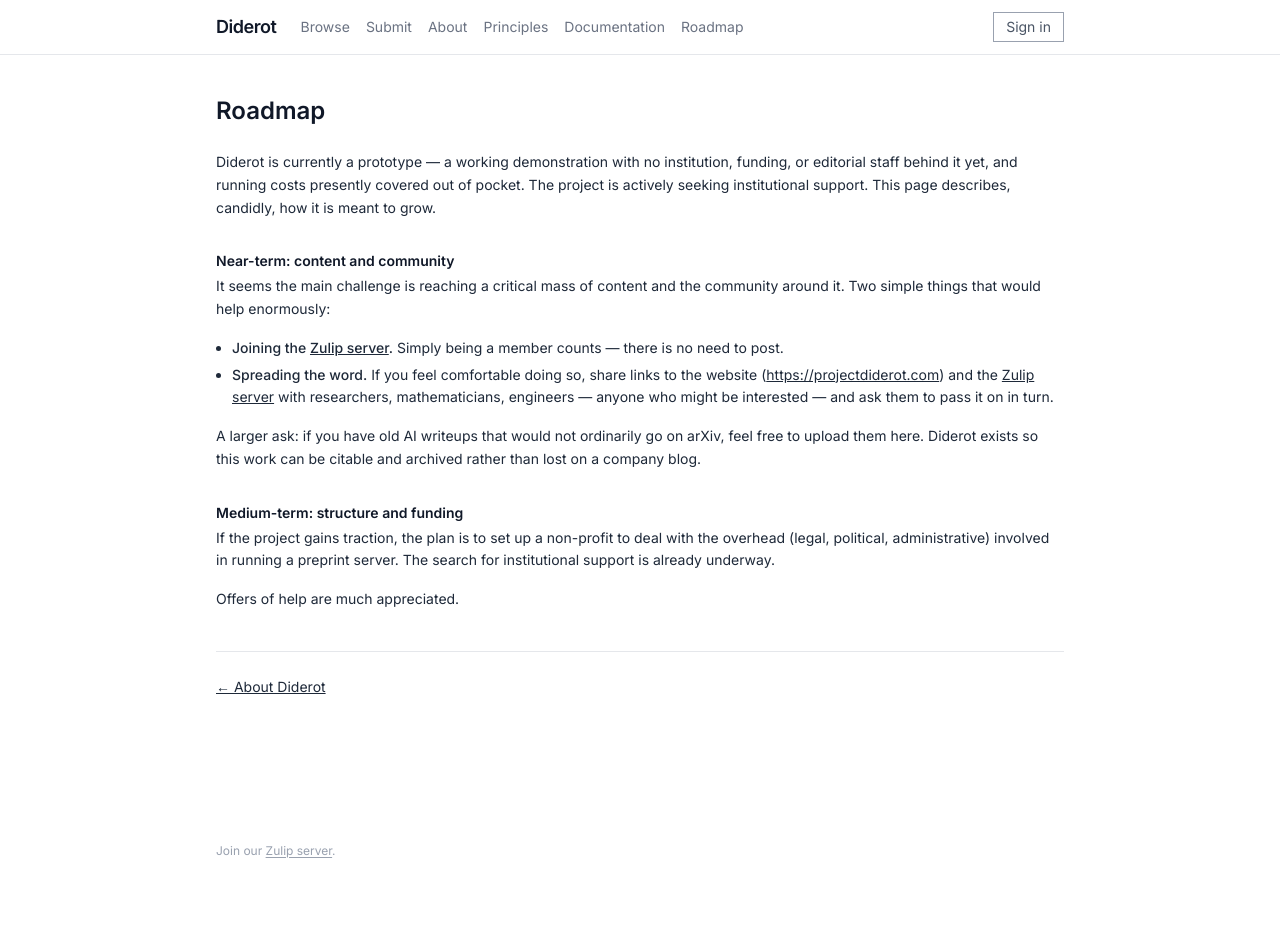
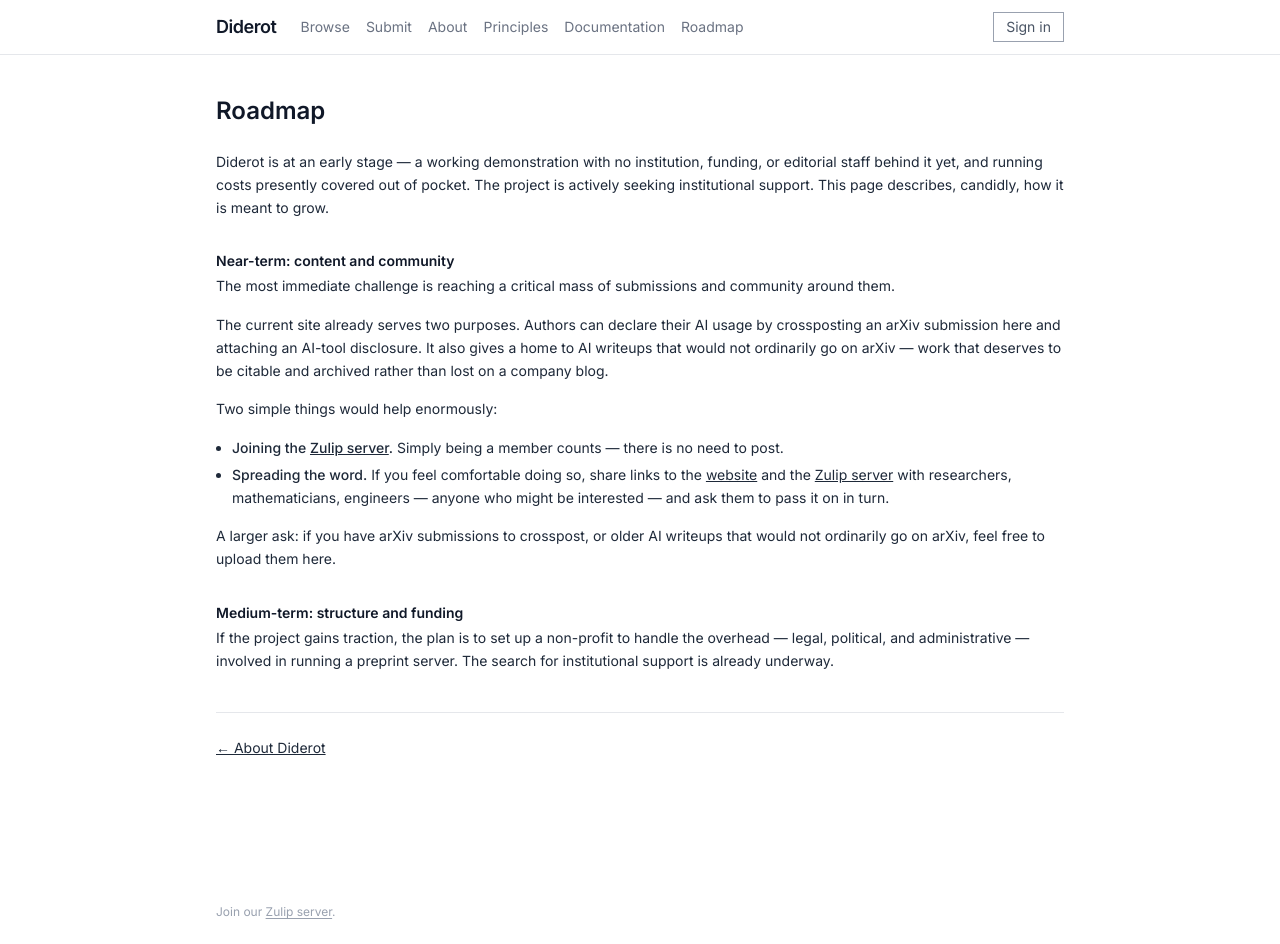
Before and after one commit to isabeldahlgren/diderot, a Next.js app in the folder frontend/: page /roadmap in a window 1280 px wide. Before the commit the page ends 883 px from the top, so only its background shows below. Built offline with nearby package versions, Linux system fonts and the light colour scheme.

Commit message:
Polish Roadmap page copy
Co-Authored-By: Claude Opus 4.8 <noreply@anthropic.com>

```diff
--- a/frontend/app/roadmap/page.mdx
+++ b/frontend/app/roadmap/page.mdx
@@ -2,22 +2,24 @@ export const metadata = { title: "Roadmap — Diderot" };
 
 # Roadmap
 
-Diderot is currently a prototype — a working demonstration with no institution, funding, or editorial staff behind it yet, and running costs presently covered out of pocket. The project is actively seeking institutional support. This page describes, candidly, how it is meant to grow.
+Diderot is at an early stage — a working demonstration with no institution, funding, or editorial staff behind it yet, and running costs presently covered out of pocket. The project is actively seeking institutional support. This page describes, candidly, how it is meant to grow.
 
 ## Near-term: content and community
 
-It seems the main challenge is reaching a critical mass of content and the community around it. Two simple things that would help enormously:
+The most immediate challenge is reaching a critical mass of submissions and community around them.
+
+The current site already serves two purposes. Authors can declare their AI usage by crossposting an arXiv submission here and attaching an AI-tool disclosure. It also gives a home to AI writeups that would not ordinarily go on arXiv — work that deserves to be citable and archived rather than lost on a company blog.
+
+Two simple things would help enormously:
 
 - **Joining the [Zulip server](https://diderot.zulipchat.com/join/nkoxw2ud2j5ribx7m4vrlujr/).** Simply being a member counts — there is no need to post.
-- **Spreading the word.** If you feel comfortable doing so, share links to the website ([https://projectdiderot.com](https://projectdiderot.com/)) and the [Zulip server](https://diderot.zulipchat.com/join/nkoxw2ud2j5ribx7m4vrlujr/) with researchers, mathematicians, engineers — anyone who might be interested — and ask them to pass it on in turn.
+- **Spreading the word.** If you feel comfortable doing so, share links to the [website](https://projectdiderot.com/) and the [Zulip server](https://diderot.zulipchat.com/join/nkoxw2ud2j5ribx7m4vrlujr/) with researchers, mathematicians, engineers — anyone who might be interested — and ask them to pass it on in turn.
 
-A larger ask: if you have old AI writeups that would not ordinarily go on arXiv, feel free to upload them here. Diderot exists so this work can be citable and archived rather than lost on a company blog.
+A larger ask: if you have arXiv submissions to crosspost, or older AI writeups that would not ordinarily go on arXiv, feel free to upload them here.
 
 ## Medium-term: structure and funding
 
-If the project gains traction, the plan is to set up a non-profit to deal with the overhead (legal, political, administrative) involved in running a preprint server. The search for institutional support is already underway.
-
-Offers of help are much appreciated.
+If the project gains traction, the plan is to set up a non-profit to handle the overhead — legal, political, and administrative — involved in running a preprint server. The search for institutional support is already underway.
 
 ---
 
```
